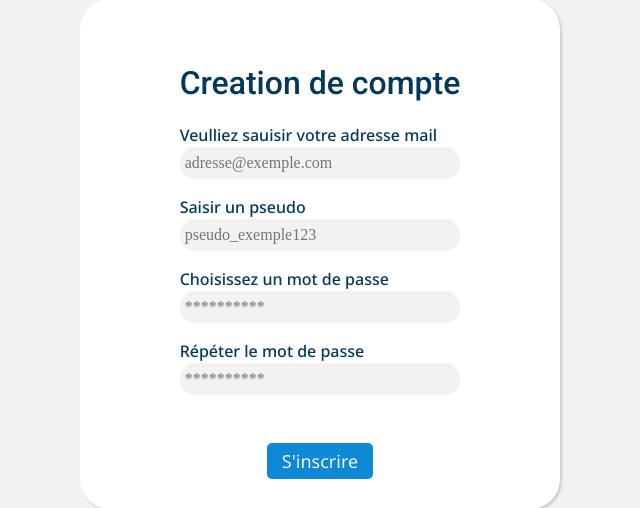
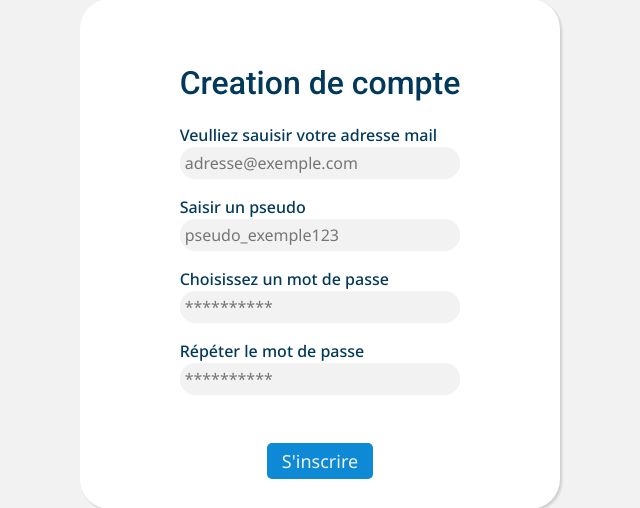
Before and after one commit to joselezcano8/EcoRide---Studi, a PHP site: page /creation-compte.php in a window 1280 px wide. Shown: the part 146-654 px from the top of the page, without its empty margins (320-960 px from the left). Run offline with PHP 8.4, Linux system fonts and the light colour scheme.

Commit message:
Creation compte

```diff
--- a/covoiturages.php
+++ b/covoiturages.php
@@ -20,7 +20,7 @@ include 'inc/header.inc.php';
                 <?php include 'inc/card.inc.php'; ?>
                 <?php include 'inc/card.inc.php'; ?>
                 <?php include 'inc/card.inc.php'; ?>
-                </div>
+
             </section>
         </main>
 
--- a/styles/creation-compte.css
+++ b/styles/creation-compte.css
@@ -46,7 +46,7 @@ input{
     border: none;
     padding: 5px !important;
     border-radius: 15px;
-    font-family: var(--ff-secondary);
+    font-family: var(--ff-secondary) !important;
 }
 
 .button {
```
Also changed, not shown: inc/card.inc.php (line endings or trailing spaces).
